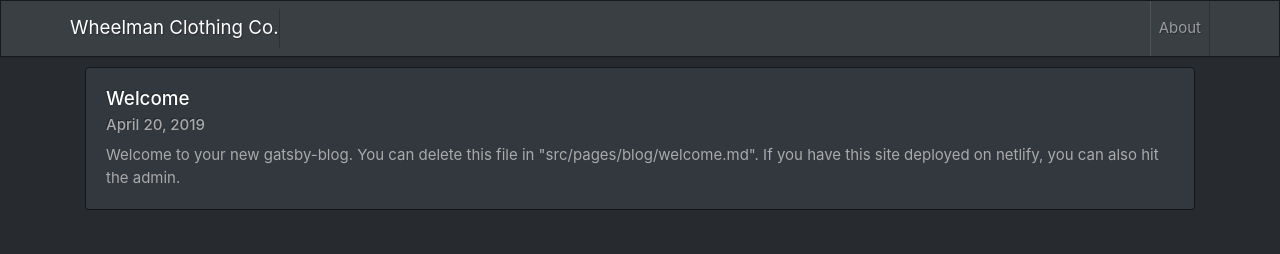
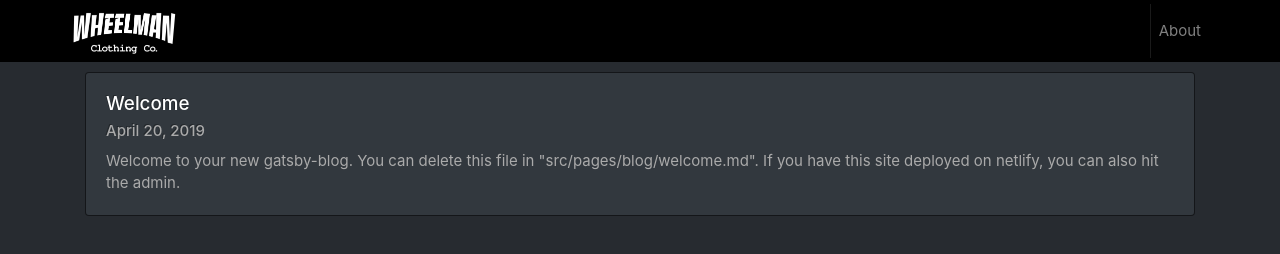
Before and after one commit to sfrjrs/wheelman-clothing-store, a Gatsby site: page / in a window 1280 px wide. Built offline with nearby package versions, Linux system fonts and the light colour scheme; Gatsby itself is replaced by a stand-in of ours.

Commit message:
add header logo and update styles

```diff
--- a/src/components/layout/index.js
+++ b/src/components/layout/index.js
@@ -12,6 +12,8 @@ import 'prismjs/themes/prism-twilight.css'
 // main site style
 import './index.scss'
 
+import logo from '../../../static/files/img/wheelman_logo.png'
+
 const TemplateWrapper = ({ children, data }) => {
   let user
   if (typeof window !== 'undefined') {
@@ -23,15 +25,15 @@ const TemplateWrapper = ({ children, data }) => {
         <Helmet title={data.site.siteMetadata.title} />
         <div className='navbar navbar-expand-lg navbar-dark bg-primary'>
           <Container>
-            <Link to='/' className='navbar-brand'>{data.site.siteMetadata.title}</Link>
+            <Link to='/' className='navbar-brand'>
+              <img class="img-fluid" src={logo} alt={data.site.siteMetadata.title} />
+            </Link>
             <ul className='nav navbar-nav'>
-
               {user && (
                 <li className='nav-item'>
                   <a href='/admin' className='nav-link'>Admin</a>
                 </li>
               )}
-
               <li className='nav-item'>
                 <Link to='/about' className='nav-link'>About</Link>
               </li>
--- a/src/components/layout/index.scss
+++ b/src/components/layout/index.scss
@@ -107,3 +107,7 @@
     padding-left: 10px;
   }
 }
+
+.bg-primary {
+  background-color: #000 !important;
+}
```
Also changed, not shown: static/files/img/wheelman_logo.png (added).
